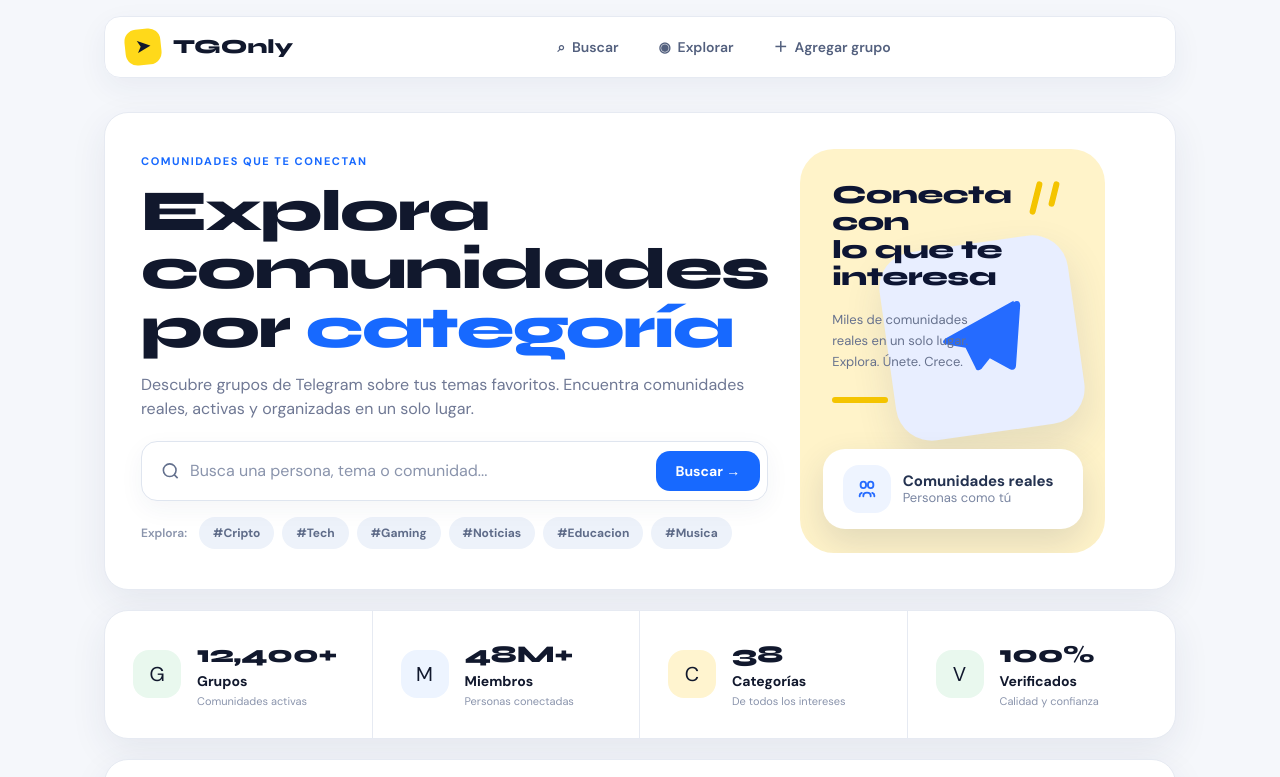
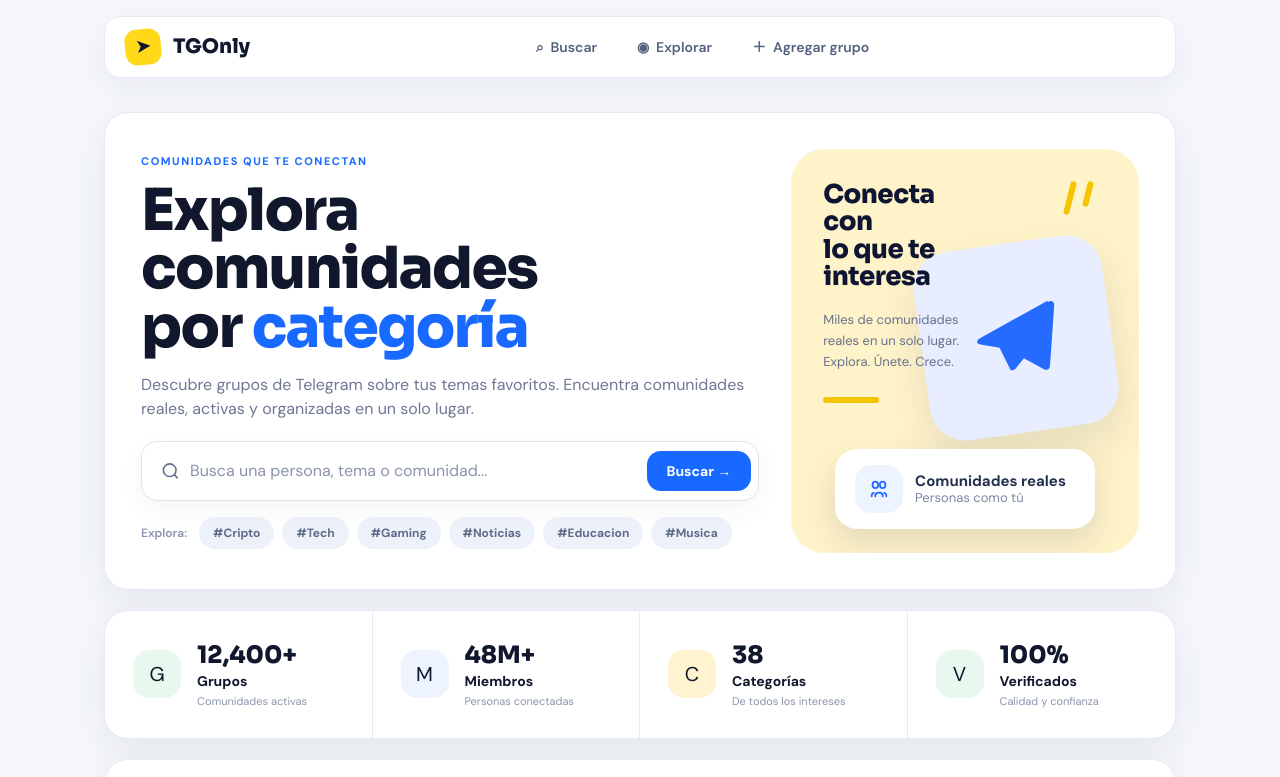
Before and after one commit to gaelnav1/tgonly, a Next.js app: page / in a window 1280 px wide. Shown: the top 777 px of the page. Built offline with nearby package versions, Linux system fonts and the light colour scheme; no server answers; the database is empty.

Commit message:
Typography: replace Syne headings with Sora

```diff
--- a/app/globals.css
+++ b/app/globals.css
@@ -1,4 +1,4 @@
-@import url('https://fonts.googleapis.com/css2?family=Syne:wght@400;600;700;800&family=DM+Sans:wght@300;400;500;600;700&display=swap');
+@import url('https://fonts.googleapis.com/css2?family=Sora:wght@400;500;600;700;800&family=DM+Sans:wght@300;400;500;600;700&display=swap');
 
 @tailwind base;
 @tailwind components;
@@ -32,7 +32,7 @@
 }
 body::before { display:none; }
 a { color: inherit; }
-.font-syne { font-family: 'Syne', sans-serif; }
+.font-syne { font-family: 'Sora', sans-serif; }
 
 .tg-surface {
   background: var(--surface);
```
